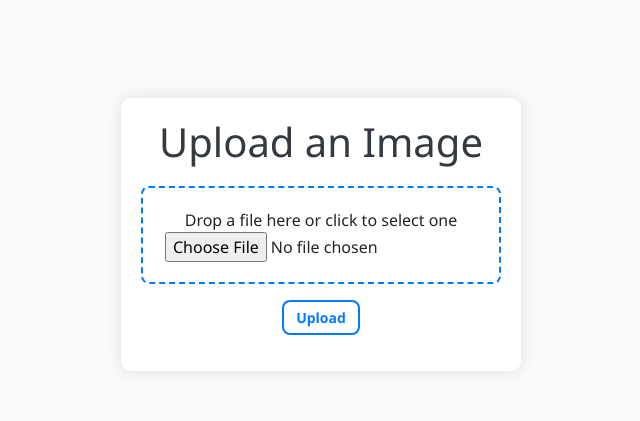
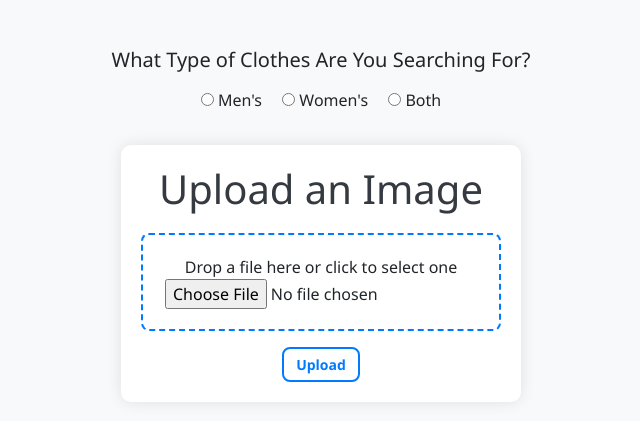
Before and after one commit to jeremysu99/Faster-Fashion, a Flask app: page / in a window 1280 px wide. Shown: the part 70-491 px from the top of the page, without its empty margins (319-959 px from the left). Run offline with Flask 3, Linux system fonts and the light colour scheme; some libraries are stand-ins or nearby versions.

Commit message:
added gender selection for clothing

```diff
--- a/helpers.py
+++ b/helpers.py
@@ -66,7 +66,6 @@ def detect_objects_and_dominant_colors_from_bytes(image_data):
             if dominant_color == None or color.pixel_fraction > dominant_color:
                 object_dominant_colors[object] = (color.color.red, color.color.green, color.color.blue)
 
-    print(object_dominant_colors)
     return object_dominant_colors
 
 def detect_objects_and_dominant_colors_from_url(image_url):
--- a/main.py
+++ b/main.py
@@ -31,6 +31,8 @@ def process_image():
         # Save the image data to the session
         session['uploaded_image'] = uploaded_image_data
 
+        session['gender'] = request.form['clothingOption']
+
         # Run the api.py script with the image data as a command-line argument
         #command = ['python', 'api.py', '--image_data', base64.b64encode(uploaded_image_data).decode('utf-8')]
         #subprocess.run(command)
@@ -61,6 +63,7 @@ def perform_switch():
 def result_page():
     # Retrieve the image data from the session
     uploaded_image_data = session.get('uploaded_image', None)
+    gender_clothing = session.get('gender', 'Both')
 
     if uploaded_image_data is None:
         # Handle the case where there is no image data
@@ -76,9 +79,18 @@ def result_page():
 
     uploaded_image_data_string = base64.b64encode(uploaded_image_data).decode('utf-8')
     uploaded_image_color_data = detect_objects_and_dominant_colors_from_bytes(uploaded_image_data)
-    print(uploaded_image_color_data)
 
-    return render_template('result.html', uploaded_image_data=uploaded_image_data_string)
+    if gender_clothing == 'Male':
+        gender = "Men's"
+    elif gender_clothing == 'Female':
+        gender = "Women's"
+    elif gender_clothing == 'Other':
+        gender = "Men and Women's"
+
+    print(gender_clothing)
+    print(gender)
+
+    return render_template('result.html', uploaded_image_data=uploaded_image_data_string, uploaded_image_color_data=uploaded_image_color_data, gender=gender)
 
 if __name__ == '__main__':
     app.run(debug=True)
--- a/static/style.css
+++ b/static/style.css
@@ -53,7 +53,7 @@ img {
   background-color: #ffffff;
   border-radius: 10px;
   box-shadow: 0 0 15px rgba(0, 0, 0, 0.1);
-  margin-top: 50px;
+  margin-top: 25px;
   text-align: center;
 }
 
--- a/templates/upload.html
+++ b/templates/upload.html
@@ -5,10 +5,25 @@
 {% endblock %}
 
 {% block main %}
+  <h5 class = "text-center">
+    What Type of Clothes Are You Searching For?
+  </h5>
+
+  <form class="text-center" action="/process_image" method="post" enctype="multipart/form-data">
+    <div class="mt-3 text-center">
+      <label class="mr-3">
+          <input type="radio" name="clothingOption" value="Male" required> Men's
+      </label>
+      <label class="mr-3">
+          <input type="radio" name="clothingOption" value="Female" required> Women's
+      </label>
+      <label>
+          <input type="radio" name="clothingOption" value="Other" required> Both
+      </label>
+    </div>
 
     <div class="upload-container">
       <h1>Upload an Image</h1>
-      <form class="upload-form" action="/process_image" method="post" enctype="multipart/form-data">
         <div id="drop-area" class="mb-3">
           <div id="preview-container" style="display: none;" class = "preview-container text-center">
             <img class = "img-fluid restricted-image" id="preview-image" src="#" alt="Preview Image">
@@ -19,8 +34,8 @@
           <input type="file" name="file" accept=".png, .jpg, .jpeg" id="fileInput" required onchange="previewImage()">
         </div>
         <button type="submit" class="btn btn-primary upload-btn-right">Upload</button>
-      </form>
-    </div>
+      </div>
+    </form>
 
     <script>
       document.getElementById('drop-area').addEventListener('dragover', function(e) {
```
Also changed, not shown: templates/result.html (+1 -1 lines).
